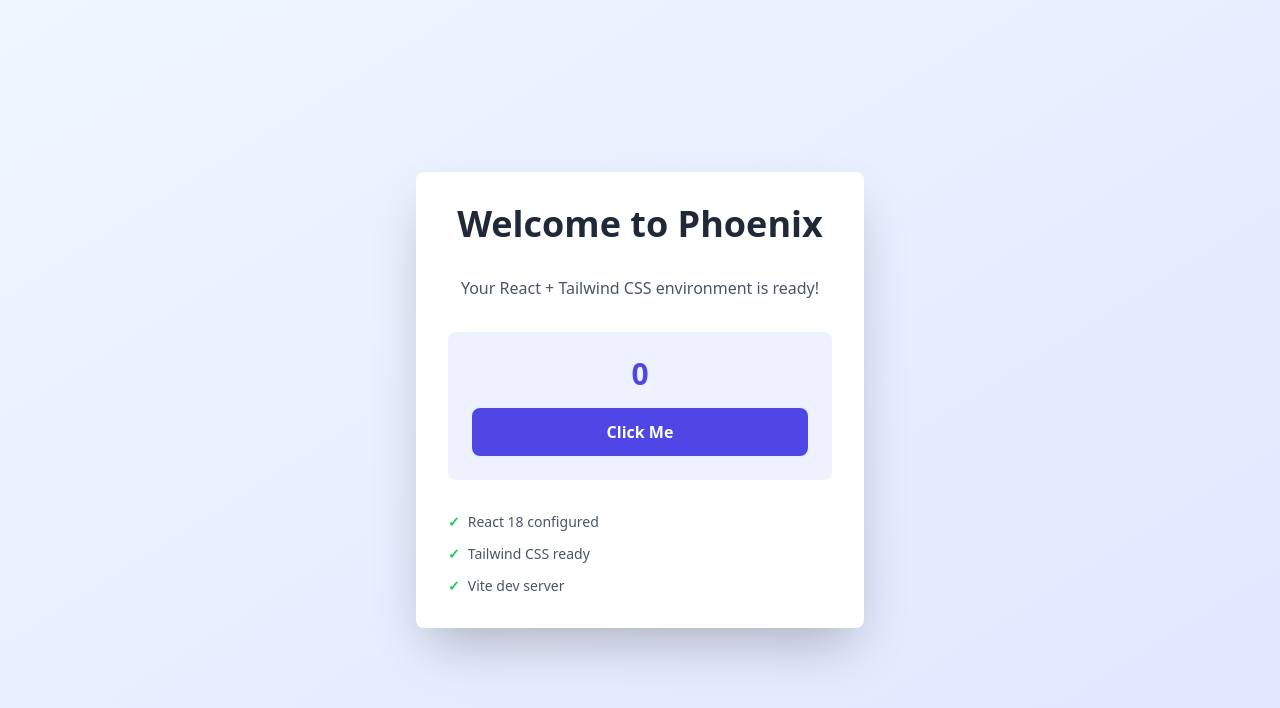
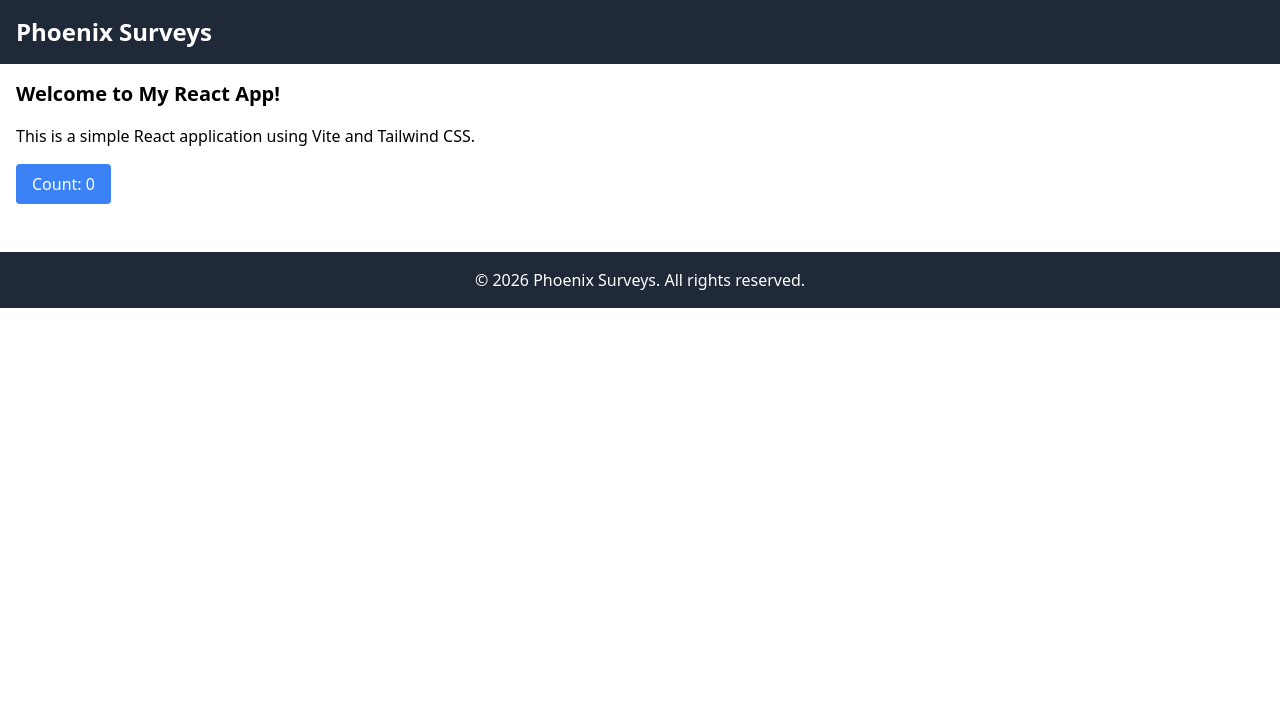
Before and after one commit to GawainCairns/Phoenix-Front, a React (Vite) app: page / in a window 1280 px wide. Shown: the top 708 px of the page. Built offline with nearby package versions, Linux system fonts and the light colour scheme.

Commit message:
feat: add header and footer components, implement login page, and configure TypeScript

```diff
--- a/src/App.jsx
+++ b/src/App.jsx
@@ -1,46 +1,22 @@
 import { useState } from 'react'
+import Header from './components/header'
+import Footer from './components/footer'
 
 export default function App() {
   const [count, setCount] = useState(0)
 
   return (
-    <div className="min-h-screen bg-gradient-to-br from-blue-50 to-indigo-100 flex items-center justify-center p-4">
-      <div className="bg-white rounded-lg shadow-2xl p-8 max-w-md w-full">
-        <h1 className="text-4xl font-bold text-center text-gray-800 mb-8">
-          Welcome to Phoenix
-        </h1>
-
-        <p className="text-gray-600 text-center mb-8">
-          Your React + Tailwind CSS environment is ready!
-        </p>
-
-        <div className="bg-indigo-50 rounded-lg p-6 mb-8">
-          <p className="text-center text-3xl font-bold text-indigo-600 mb-4">
-            {count}
-          </p>
-          <button
-            onClick={() => setCount(count + 1)}
-            className="w-full bg-indigo-600 hover:bg-indigo-700 text-white font-bold py-3 px-4 rounded-lg transition-colors duration-200"
-          >
-            Click Me
-          </button>
-        </div>
-
-        <div className="space-y-3 text-sm text-gray-600">
-          <p className="flex items-center">
-            <span className="text-green-500 font-bold mr-2">✓</span>
-            React 18 configured
-          </p>
-          <p className="flex items-center">
-            <span className="text-green-500 font-bold mr-2">✓</span>
-            Tailwind CSS ready
-          </p>
-          <p className="flex items-center">
-            <span className="text-green-500 font-bold mr-2">✓</span>
-            Vite dev server
-          </p>
-        </div>
-      </div>
+    <><Header />
+    <div className="container mx-auto p-4">
+      <h2 className="text-xl font-bold mb-4">Welcome to My React App!</h2>
+      <p className="mb-4">This is a simple React application using Vite and Tailwind CSS.</p>
+      <button
+        className="bg-blue-500 text-white px-4 py-2 rounded"
+        onClick={() => setCount(count + 1)}
+      >
+        Count: {count}
+      </button>
     </div>
+    <Footer /></>
   )
 }
--- /dev/null
+++ b/src/components/footer.jsx
@@ -0,0 +1,11 @@
+import React from "react";
+
+function Footer() {
+  return (
+    <footer className="bg-gray-800 text-white p-4 mt-8">
+      <p className="text-center">&copy; 2026 Phoenix Surveys. All rights reserved.</p>
+    </footer>
+  );
+}
+
+export default Footer;
--- /dev/null
+++ b/src/components/header.jsx
@@ -0,0 +1,11 @@
+import React from "react";
+
+function Header() {
+  return (
+    <header className="bg-gray-800 text-white p-4">
+        <h1 className="text-2xl font-bold">Phoenix Surveys</h1>
+    </header>
+  );
+}
+
+export default Header;
--- /dev/null
+++ b/src/pages/auth/login.tsx
@@ -0,0 +1,52 @@
+import React from 'react';
+
+function Login() {
+  return (
+    <div className="min-h-screen bg-gradient-to-br from-blue-50 to-indigo-100 flex items-center justify-center p-4">
+      <div className="bg-white rounded-lg shadow-2xl p-8 max-w-md w-full">
+        <h1 className="text-4xl font-bold text-center text-gray-800 mb-8">
+          Login to Phoenix
+        </h1>
+        <form className="space-y-6">
+          <div>
+            <label htmlFor="username" className="block text-sm font-medium text-gray-700">
+              Username
+            </label>
+            <input
+              type="text"
+              id="username"
+              className="mt-1 block w-full px-3 py-2 border border-gray-300 rounded-md shadow-sm focus:outline-none focus:ring-indigo-500 focus:border-indigo-500 sm:text-sm"
+              placeholder="Enter your username"
+            />
+          </div>
+          <div>
+            <label htmlFor="password" className="block text-sm font-medium text-gray-700">
+              Password
+            </label>
+            <input
+              type="password"
+              id="password"
+              className="mt-1 block w-full px-3 py-2 border border-gray-300 rounded-md shadow-sm focus:outline-none focus:ring-indigo-500 focus:border-indigo-500 sm:text-sm"
+              placeholder="Enter your password"
+            />
+          </div>
+          <div>
+            <button
+              type="submit"
+              className="w-full flex justify-center py-2 px-4 border border-transparent rounded-md shadow-sm text-sm font-medium text-white bg-indigo-600 hover:bg-indigo-700 focus:outline-none focus:ring-2 focus:ring-offset-2 focus:ring-indigo-500"
+            >
+              Login
+            </button>
+          </div>
+          <div className="text-sm text-center">
+            <a href="/register" className="font-medium text-indigo-600 hover:text-indigo-500">
+              Register
+            </a>
+          </div>
+        </form>
+      </div>
+    </div>
+  );
+}
+
+export default Login;
```
Also changed, not shown: package.json (+6 -3 lines), tsconfig.json (added, +18 -0 lines), src/pages/auth/admindashboard.tsx (added), src/pages/auth/dashboard.tsx (added), src/pages/auth/profile.tsx (added), src/pages/auth/register.tsx (added), src/pages/landing.tsx (added), 1 other file (tests, documents, lock files or other folders).
